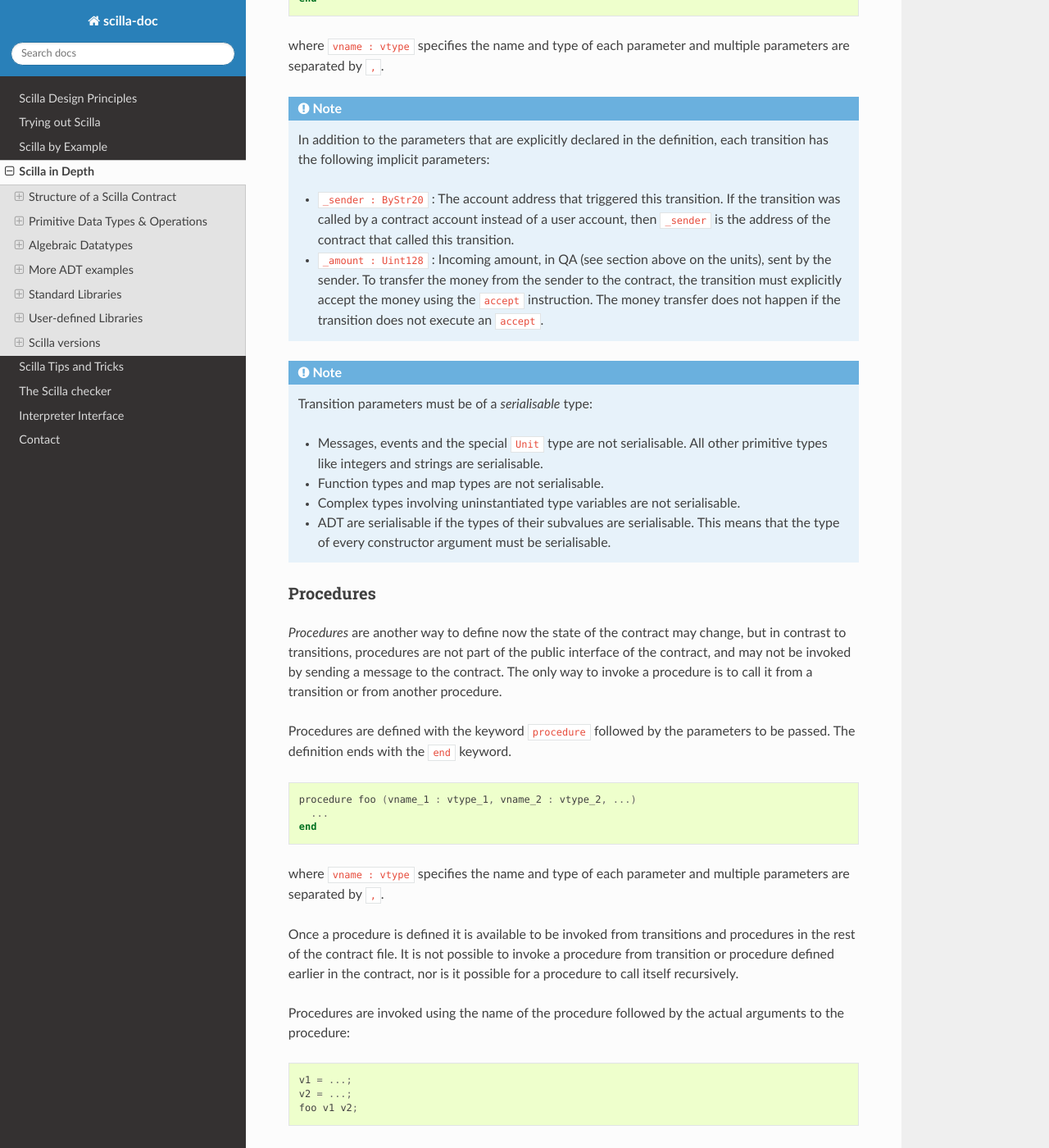
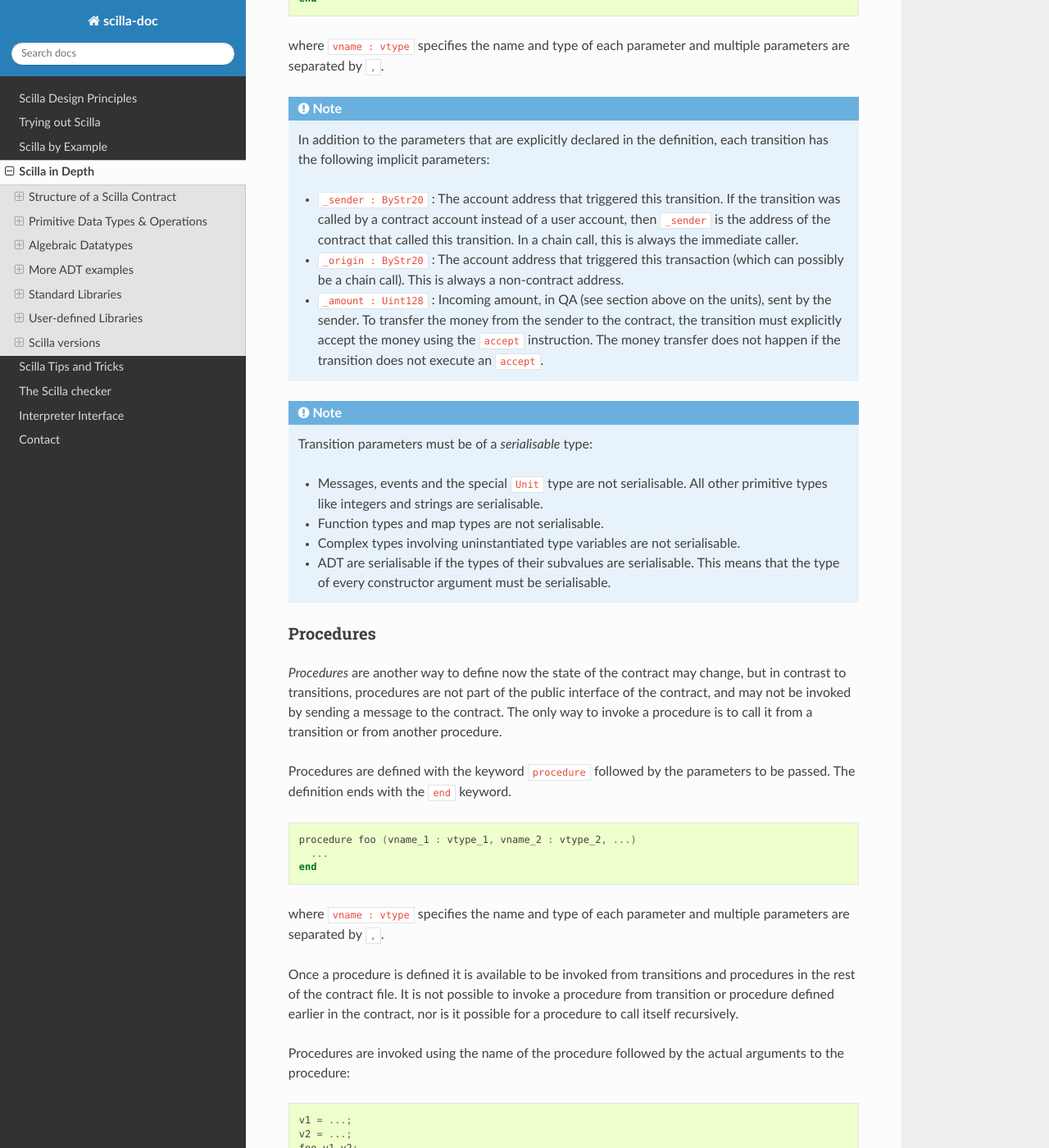
Before and after one commit to Zilliqa/scilla-docs, a Sphinx documentation site: the page built from docs/source/scilla-in-depth.rst, in a window 1280 px wide and 1400 px high, scrolled down 4708 px. Shown: the whole window at 82% size. Built offline with Sphinx 7.4.7 and the Read the Docs theme 2.0.0, drawn with Linux system fonts in a browser that asks for light colours.

Commit message:
Document _origin.
Reference: https://github.com/Zilliqa/scilla/pull/921

```diff
--- a/docs/source/interface.rst
+++ b/docs/source/interface.rst
@@ -212,7 +212,8 @@ Field         Description
 ===========  ===========================================
 ``_tag``      Transition to be invoked
 ``_amount``   Number of QA to be transferred
-``_sender``   Address of the invoker
+``_sender``   Address of the invoker (in a chain call, this is the immediate caller)
+``_origin``   Address from which the transaction originated
 ``params``    An array of parameter objects
 ===========  ===========================================
 
@@ -240,6 +241,7 @@ an example ``input_message.json`` is given below:
         "_tag"    : "SayHello",
         "_amount" : "0",
         "_sender" : "0x1234567890123456789012345678901234567890",
+        "_origin" : "0x1234567890123456789012345678901234567890",
         "params"  : []
     }
 
@@ -259,6 +261,7 @@ an example ``input_message.json`` is given below:
       "_tag"    : "TransferFrom",
       "_amount" : "0",
       "_sender" : "0x64345678901234567890123456789012345678cd",
+      "_origin" : "0x64345678901234567890123456789012345678cd",
       "params"  : [
         {
           "vname" : "from",
@@ -327,6 +330,7 @@ Say that the contract has been deployed at address ``0x1234567890123456789012345
        "_tag": "MoveAction",
        "_amount": "0",
        "_sender" : "0x64345678901234567890123456789012345678cd",
+       "_origin" : "0x64345678901234567890123456789012345678cd",
        "params": [
            {
                "vname" : "dir",
--- a/docs/source/scilla-by-example.rst
+++ b/docs/source/scilla-by-example.rst
@@ -632,7 +632,7 @@ procedure with the arguments ``True`` and ``0``:
 
 .. note::
 
-    The special parameters ``_sender`` and ``_amount`` are available to
+    The special parameters ``_sender``, ``_origin`` and ``_amount`` are available to
     a procedure even though the procedure is invoked by a transition
     rather than by an incoming message. It is not necessary to pass
     these special parameters as arguments to the procedure.
--- a/docs/source/scilla-checker.rst
+++ b/docs/source/scilla-checker.rst
@@ -335,7 +335,7 @@ as representing money. Similarly, a local variable used to initialise
 the ``_amount`` field of an outgoing message is also tagged as
 representing money.
 
-Conversely, the message fields ``_sender``, ``_recipient``, and
+Conversely, the message fields ``_sender``, ``_origin``, ``_recipient``, and
 ``_tag``, the event field ``_eventname``, the exception field
 ``_exception``, and the blockchain field ``BLOCKNUMBER``, are known to
 not represent money, so any variable used to initialise those fields
--- a/docs/source/scilla-in-depth.rst
+++ b/docs/source/scilla-in-depth.rst
@@ -275,7 +275,12 @@ multiple parameters are separated by ``,``.
     - ``_sender : ByStr20`` : The account address that triggered this
       transition. If the transition was called by a contract account
       instead of a user account, then ``_sender`` is the address of
-      the contract that called this transition.
+      the contract that called this transition. In a chain call, this is
+      always the immediate caller.
+
+    - ``_origin : ByStr20`` : The account address that triggered this
+      transaction (which can possibly be a chain call). This is always
+      a non-contract address.
 
     - ``_amount : Uint128`` : Incoming amount, in QA (see section
       above on the units), sent by the sender. To transfer the money
@@ -344,7 +349,7 @@ procedure does not return a result.
 
 .. note::
 
-   The implicit transition parameters ``_sender`` and ``_amount`` are
+   The implicit transition parameters ``_sender``, ``_origin`` and ``_amount`` are
    implicitly passed to all the procedures that a transition
    calls. There is therefore no need to declare those parameters
    explicitly when defining a procedure.
```
